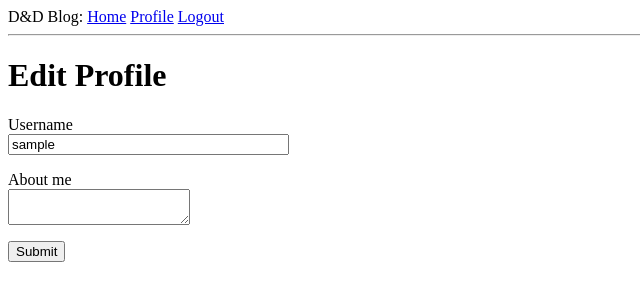
After one commit to ndbellew/dndblog, a Flask app: page /edit_profile in a window 1280 px wide. The commit adds this page. Shown: the top 301 px of the page, without its empty margins (0-640 px from the left). Run offline with Flask 2, Linux system fonts and the light colour scheme; the visitor is signed in with stand-in values (Sample User, id 1); data comes from the database, SQL or seed files in the repository.

Commit message:
Profile Page and Avatars

```diff
--- a/app/forms.py
+++ b/app/forms.py
@@ -1,6 +1,6 @@
 from flask_wtf import FlaskForm
-from wtforms import StringField, PasswordField, BooleanField, SubmitField
-from wtforms.validators import DataRequired, ValidationError, Email, EqualTo
+from wtforms import StringField, PasswordField, BooleanField, SubmitField, TextAreaField
+from wtforms.validators import DataRequired, ValidationError, Email, EqualTo, Length
 from app.models import User
 
 class LoginForm(FlaskForm):
@@ -25,3 +25,8 @@ class RegistrationForm(FlaskForm):
         user = User.query.filter_by(email=email.data).first()
         if user is not None:
             raise ValidationError('Please use different email address.')
+
+class EditProfileForm(FlaskForm):
+    username = StringField('Username', validators=[DataRequired()])
+    about_me = TextAreaField('About me', validators=[Length(min=0,max=140)])
+    submit = SubmitField('Submit')
--- a/app/models.py
+++ b/app/models.py
@@ -3,7 +3,7 @@ from sqlalchemy import Integer, Column, String
 from datetime import datetime
 from flask_login import UserMixin
 from werkzeug.security import generate_password_hash, check_password_hash
-
+from hashlib import md5
 
 class User(UserMixin,db.Model):
     id = Column(Integer, primary_key=True)
@@ -11,6 +11,12 @@ class User(UserMixin,db.Model):
     email = Column(String(128), index=True, unique=True)
     password_hash = Column(String(128), index=True, unique=True)
     posts = db.relationship('Post', backref='author', lazy='dynamic')
+    about_me = db.Column(db.String(140))
+    last_seen = Column(db.DateTime, default=datetime.utcnow)
+
+    def avatar(self, size):
+        digest = md5(self.email.lower().encode('utf-8')).hexdigest()
+        return f'https://www.gravatar.com/avatar/{digest}?d=identicon&s={size}'
 
     def __repr__(self):
         return f'<User {self.username}>'
--- a/app/routes.py
+++ b/app/routes.py
@@ -1,9 +1,10 @@
 from flask import render_template, flash, redirect, url_for, request
 from app import app, db, login
-from app.forms import LoginForm, RegistrationForm
+from app.forms import LoginForm, RegistrationForm, EditProfileForm
 from app.models import User
 from flask_login import current_user, login_user, logout_user, login_required
 from werkzeug.urls import url_parse
+from datetime import datetime
 
 @app.route('/')
 @app.route('/index')
@@ -48,3 +49,34 @@ def register():
         flash('Congratulations, you are now a registered user!')
         return redirect(url_for('login'))
     return render_template('register.html', title='Register', form=form)
+
+@app.route('/user/<username>')
+@login_required
+def user(username):
+    user = User.query.filter_by(username=username).first_or_404()
+    posts = [
+        {'author': user, 'body': 'Test post #1'},
+        {'author': user, 'body': 'Test post #2'}
+    ]
+    return render_template('user.html', user=user, posts=posts)
+
+@app.before_request
+def before_request():
+    if current_user.is_authenticated:
+        current_user.last_seen = datetime.utcnow()
+        db.session.commit()
+
+@app.route('/edit_profile', methods=['GET','POST'])
+@login_required
+def edit_profile():
+    form = EditProfileForm()
+    if form.validate_on_submit():
+        current_user.username = form.username.data
+        current_user.about_me = form.about_me.data
+        db.session.commit()
+        flash('Your changes have been saved')
+        return redirect(url_for('edit_profile'))
+    elif request.method == 'GET':
+        form.username.data = current_user.username
+        form.about_me.data = current_user.about_me
+    return render_template('edit_profile.html', title='Edit Profile', form=form)
--- /dev/null
+++ b/app/templates/_post.html
@@ -0,0 +1,6 @@
+<table>
+  <tr valign="top">
+    <td><img src="{{ post.author.avatar(36) }}"></td>
+    <td>{{ post.author.username }} says: <br>{{ post.body }}</td>
+  </tr>
+<table>
--- a/app/templates/base.html
+++ b/app/templates/base.html
@@ -13,6 +13,7 @@
         {% if current_user.is_anonymous %}
         <a href="{{ url_for('login') }}">Login</a>
         {% else %}
+        <a href="{{ url_for('user', username=current_user.username) }}">Profile</a>
         <a href="{{ url_for('logout') }}">Logout</a>
         {% endif %}
       </div>
--- /dev/null
+++ b/app/templates/edit_profile.html
@@ -0,0 +1,23 @@
+{% extends "base.html" %}
+
+{% block content %}
+  <h1>Edit Profile</h1>
+  <form action="" method="post">
+    {{ form.hidden_tag() }}
+    <p>
+      {{ form.username.label }}<br>
+      {{ form.username(size=32) }}<br>
+      {% for error in form.username.errors %}
+      <span style="color: red;"[{{ error }}]</span>
+      {% endfor %}
+    </p>
+    <p>
+      {{ form.about_me.label }}<br>
+      {{ form.about_me(size=32) }}<br>
+      {% for error in form.username.errors %}
+      <span style="color: red;"[{{ error }}]</span>
+      {% endfor %}
+    </p>
+    <p>{{ form.submit() }}</p>
+  </form>
+{% endblock %}
```
Also changed, not shown: app/templates/user.html (added, +21 -0 lines), migrations/versions/86ab0a10422c_new_fields_in_user_model.py (added, +30 -0 lines).
